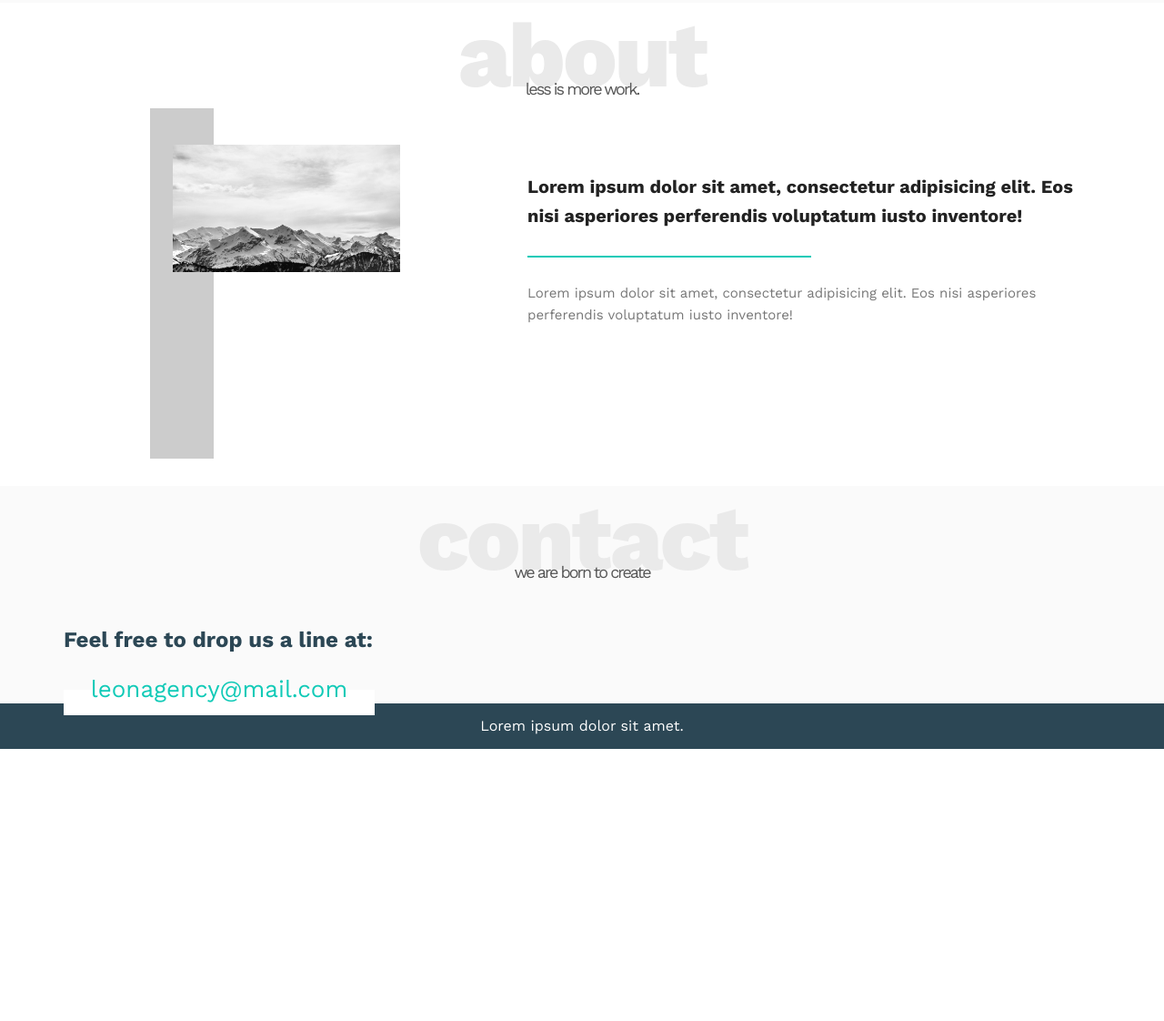
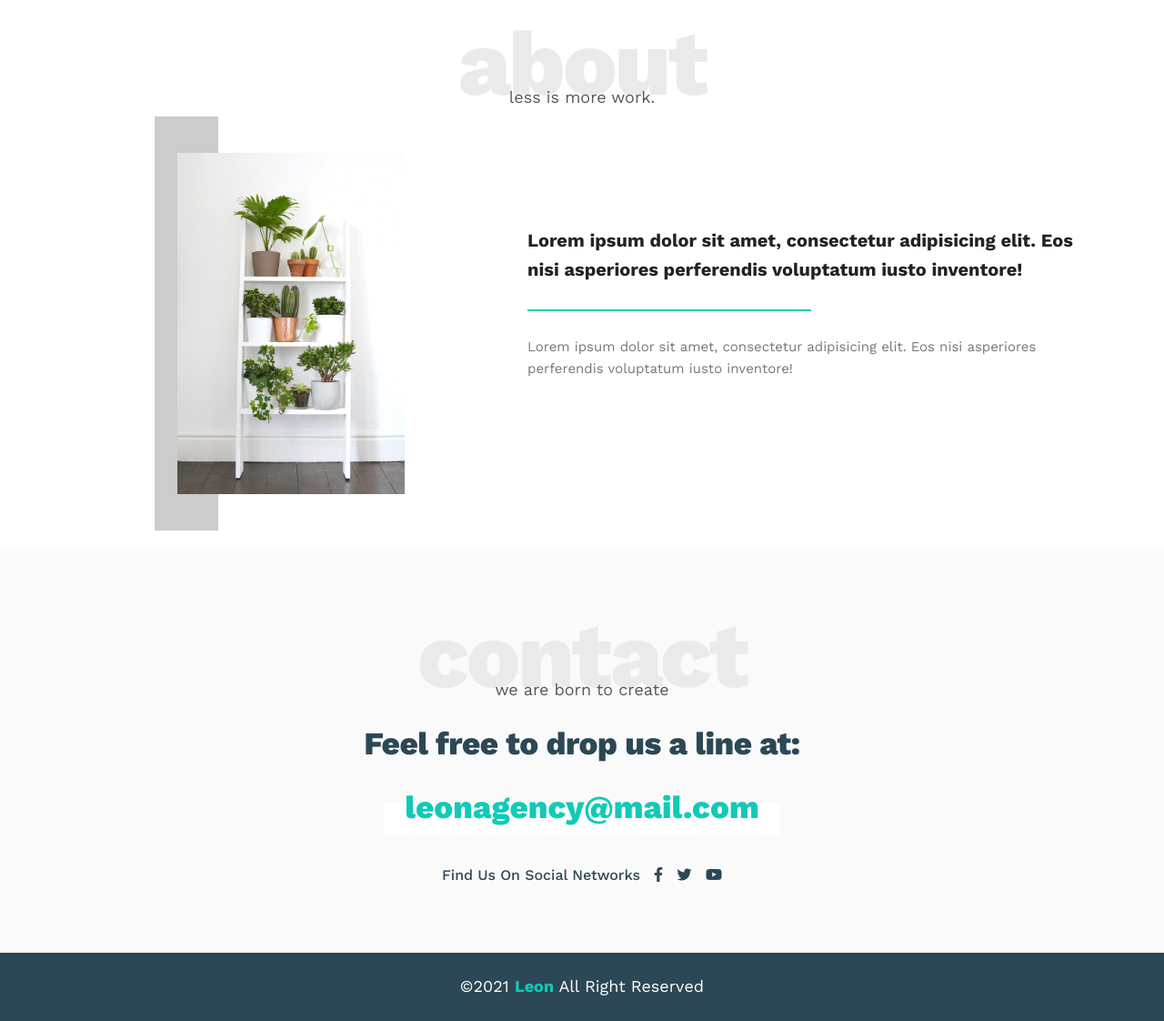
Before and after one commit to MuhammadRabi/P21, a plain HTML site: page index.html in a window 1280 px wide. Shown: the part 2537-3659 px from the top of the page at 91% size. Before the commit the page ends 3360 px from the top, so only its background shows below. Drawn offline with nearby package versions, Linux system fonts and the light colour scheme.

Commit message:
enhancing code

```diff
--- a/CSS/main.scss
+++ b/CSS/main.scss
@@ -19,27 +19,23 @@
   padding-right: 15px;
   margin-left: auto;
   margin-right: auto;
-}
-
   /* small */
   @media (min-width: 768px) {
-  .container {
     width: 750px;
   }
-}
-
   /* medium */
   @media (min-width: 992px) {
-  .container {
     width: 970px;
   }
-}
   /* large */
-
   @media (min-width: 1200px) {
-  .container {
     width: 1170px;
   }
+}
+/* ===== Manual Responsive ===== */
+
+html {
+  scroll-behavior: smooth;
 }
 
 .special-heading {
@@ -47,23 +43,19 @@
   font-size: 100px;
   color: $headingColor;
   font-weight: 800;
+  margin: 0;
   letter-spacing: -3px;
-  margin: 0;
+  @media (max-width: 767px) {
+    font-size: 60px;
+  }
+
   + p {
     text-align: center;
     color: #575757;
     margin: -30px 0 0;
     text-align: center;
     font-size: 18px;
-    letter-spacing: -2px;
-  }
-}
-
     @media (max-width: 767px) {
-  .special-heading {
-    font-size: 60px;
-
-    + p {
       font-size: 14px;
       margin: -20px 0 0;
     }
@@ -270,10 +262,18 @@ body {
         .srv {
           display: flex;
           padding: 15px;
+          @media (max-width: 768px) {
+            flex-direction: column;
+            padding: 15px;
+            text-align: center;
+          }
           i {
             font-size: 30px;
             color: $mainColor;
             flex-basis: 60px;
+            @media (max-width: 768px) {
+              font-size: 45px;
+            }
           }
           .srv-txt {
             flex: 1;
@@ -287,9 +287,14 @@ body {
             }
           }
         }
+      }
+      .srv-tower:nth-of-type(3) {
+        display: flex;
+        /* border: 1px solid red; */
+        align-items: center;
+
         .image-box {
           text-align: center;
-
           position: relative;
           &:before {
             content: "";
@@ -304,29 +309,15 @@ body {
           img {
             max-width: 100%;
           }
+          @media (max-width: 1199px) {
+            display: none;
+          }
         }
       }
     }
   }
 }
 
-@media (max-width: 768px) {
-  .srv {
-    flex-direction: column;
-    padding: 15px;
-    text-align: center;
-
-    i {
-      font-size: 45px;
-    }
-  }
-}
-
-@media (max-width: 1199px) {
-  .image-box {
-    display: none;
-  }
-}
 /* === end services ===*/
 
 /* === start portfolio ===*/
@@ -367,21 +358,25 @@ body {
 /* === end portfolio ===*/
 /* === start about ===*/
 .about {
+  padding: $sectionPadding;
   .about-content {
     display: flex;
     flex-wrap: wrap;
     justify-content: space-between;
     margin: $contentMargin;
+    @media (max-width: 991px) {
+      flex-direction: column;
+      text-align: center;
+    }
     .about-image {
       position: relative;
       width: 250px;
       height: 375px;
-      margin-left: 120px;
       &:before {
         content: "";
         position: absolute;
         width: 70px;
-        height: calc(100% + 10px);
+        height: calc(100% + 80px);
         z-index: -1;
         top: -40px;
         left: -25px;
@@ -394,7 +389,7 @@ body {
     }
     .about-text {
       flex-basis: calc(100% - 500px);
-      padding: 10px;
+      padding: 60px 10px;
 
       p:first-of-type {
         color: #222;
@@ -416,48 +411,91 @@ body {
     }
   }
 }
+
+.about-image {
+  margin: auto;
+}
+
 /* === end about ===*/
 /* === start contact ===*/
 .contact {
   background-color: $darkerBackground;
+  padding: $sectionPadding;
   .contact-content {
-    margin: $contentMargin;
     .contact-text {
       h2 {
-        font-size: 24px;
+        font-size: 35px;
         color: #2c4755;
+        letter-spacing: -0.5px;
+        text-align: center;
+        font-weight: 800;
+        @media (max-width: 767px) {
+          font-size: 25px;
         }
-      p {
+      }
+      .link {
+        display: block;
+        text-decoration: none;
         position: relative;
-        width: 30%;
         text-align: center;
         margin-bottom: 0;
-        font-size: 26px;
+        font-size: 35px;
+        font-weight: 800;
         color: $mainColor;
         z-index: 1;
+        @media (max-width: 767px) {
+          font-size: 25px;
+        }
         &:before {
           content: "";
           position: absolute;
           background-color: #fff;
-          width: 100%;
+          width: 38%;
           height: 94%;
           top: 15px;
-          left: 0;
+          left: 31%;
           z-index: -1;
+          @media (max-width: 1199px) {
+            display: none;
           }
         }
       }
     }
+    .social-icons {
+      display: flex;
+      padding-top: 30px;
+      align-items: center;
+      justify-content: center;
+      color: #2c4755;
+      @media (max-width: 767px) {
+        flex-direction: column;
       }
+
+      p {
+        margin-right: 5px;
+        font-weight: 500;
+      }
+      i {
+        margin-left: 10px;
+      }
+    }
+  }
+}
+
 /* === end contact ===*/
 /* === start footer ===*/
 footer {
-  min-height: 50px;
+  min-height: 75px;
   display: flex;
   align-items: center;
   justify-content: center;
   background-color: #2c4755;
   color: #fff;
   text-align: center;
+  font-size: 18px;
+  span {
+    color: $mainColor;
+    font-weight: 600;
+  }
 }
 /* === end footer ===*/
--- a/index.html
+++ b/index.html
@@ -33,7 +33,7 @@
                     <span></span>
                 </span>
                 <ul>
-                    <li><a href="#feats">feats</a> </li>
+                    <li><a href="#feats">features</a> </li>
                     <li><a href="#portfolio">portfolio</a> </li>
                     <li><a href="#about">about</a> </li>
                     <li><a href="#contact">contact</a> </li>
@@ -53,7 +53,7 @@
     <!-- end hero-area -->
 
     <!-- start features -->
-    <div class="feats">
+    <div class="feats" id="feats">
         <div class="container">
             <!-- box-1 -->
             <div class="feat-box">
@@ -96,7 +96,7 @@
     </div>
     <!-- end features -->
     <!-- start services -->
-    <div class="services">
+    <div class="services" id="services">
         <div class="container">
             <h2 class="special-heading">services</h2>
             <p>Don't be busy, be productives</p>
@@ -149,7 +149,7 @@
                 <!-- serv-tower-three -->
                 <div class="srv-tower">
                     <div class="image-box">
-                        <img src="/images/pexels-trace-hudson-2724664.jpg" alt="">
+                        <img src="/images/port-x.jpg" alt="">
                     </div>
                 </div>
             </div>
@@ -157,7 +157,7 @@
     </div>
     <!-- end services -->
     <!-- start portfolio -->
-    <div class="portfolio">
+    <div class="portfolio" id="portfolio">
         <div class="container">
             <h2 class="special-heading">portfolio</h2>
             <p>If you do it right, it will last forever.</p>
@@ -165,7 +165,7 @@
                 <!-- card 1 -->
                 <div class="card">
                     <div class="card-image">
-                        <img src="/images/Dolomites-stock-UIAA.jpg" alt="">
+                        <img src="/images/portfolio-1.jpg" alt="">
                     </div>
                     <div class="card-text">
                         <h3>project here</h3>
@@ -176,7 +176,7 @@
                 <!-- card 2 -->
                 <div class="card">
                     <div class="card-image">
-                        <img src="/images/Dolomites-stock-UIAA.jpg" alt="">
+                        <img src="/images/portfolio-2.jpg" alt="">
                     </div>
                     <div class="card-text">
                         <h3>project here</h3>
@@ -187,7 +187,7 @@
                 <!-- card 3 -->
                 <div class="card">
                     <div class="card-image">
-                        <img src="/images/Dolomites-stock-UIAA.jpg" alt="">
+                        <img src="/images/portfolio-3.jpg" alt="">
                     </div>
                     <div class="card-text">
                         <h3>project here</h3>
@@ -200,14 +200,14 @@
     </div>
     <!-- end portfolio -->
     <!-- start about -->
-    <div class="about">
+    <div class="about" id="about">
         <div class="container">
             <h2 class="special-heading">about</h2>
             <p>less is more work.</p>
             <div class="about-content">
                 <!-- card 1 -->
                 <div class="about-image">
-                    <img src="/images/686998.jpg" alt="">
+                    <img src="/images/about.jpg" alt="">
                 </div>
                 <div class="about-text">
                     <p>Lorem ipsum dolor sit amet, consectetur adipisicing elit. Eos nisi asperiores perferendis
@@ -221,16 +221,24 @@
     </div>
     <!-- end about -->
     <!-- start contact -->
-    <div class="contact">
+    <div class="contact" id="contact">
         <div class="container">
             <h2 class="special-heading">contact</h2>
             <p>we are born to create</p>
             <div class="contact-content">
                 <div class="contact-text">
                     <h2>Feel free to drop us a line at:</h2>
-                    <p>leonagency@mail.com
+                    <a href="mailto:einestien_1942@yahoo.com?subject=contact" class="link">leonagency@mail.com
+                    </a>
+                </div>
+                <div class="social-icons">
+                    <p>Find Us On Social Networks
                     </p>
-                    <div class="social-icons"></div>
+                    <div class="icons">
+                        <i class="fab fab fab fab fab fa-facebook-f"></i>
+                        <i class="fab fab fab fab fa-twitter"></i>
+                        <i class="fab fab fab fab fa-youtube"></i>
+                    </div>
                 </div>
             </div>
         </div>
@@ -239,7 +247,7 @@
     <!-- start footer -->
     <footer>
         <div class="container">
-            <p>Lorem ipsum dolor sit amet.</p>
+            <p>&copy2021 <span>Leon</span> All Right Reserved</p>
         </div>
     </footer>
     <!-- end footer -->
```
Also changed, not shown: CSS/main.css, images/about.jpg (added), images/mount-everest-sunset-4k-oe-1125x2436.jpg (deleted), images/pexels-trace-hudson-2724664.jpg (deleted), images/port-x.jpg (renamed from images/Dolomites-stock-UIAA.jpg), images/portfolio-1.jpg (added), images/portfolio-2.jpg (added), images/portfolio-3.jpg (added), 1 other file. Lines whose indentation alone changed are shown as unchanged.
